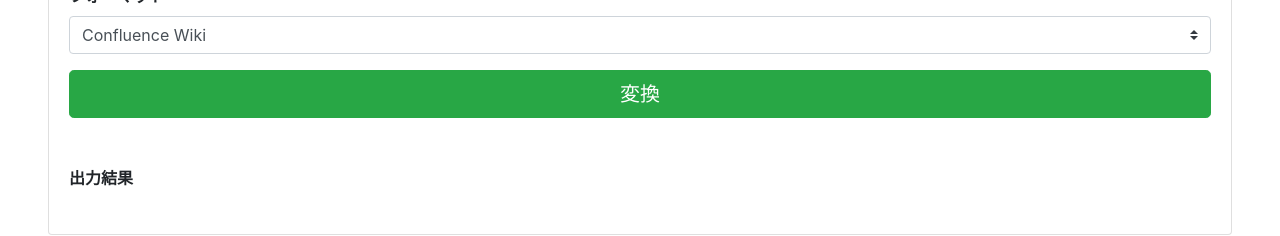
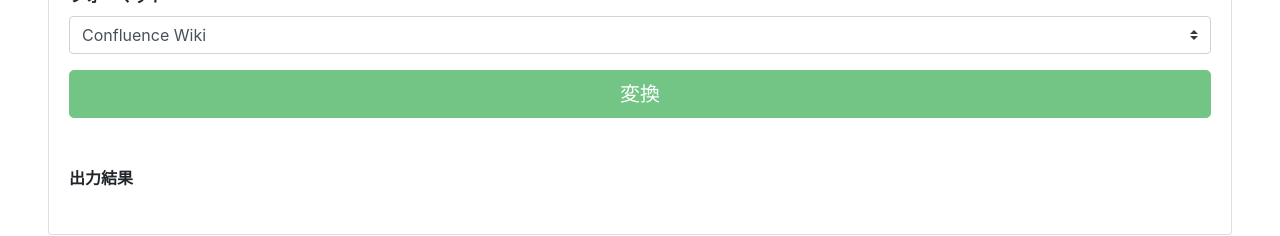
Before and after one commit to wlg-shinya/chatwork-converter, a Vue app: page / in a window 1280 px wide. Shown: the part 402-638 px from the top of the page. Built offline with nearby package versions, Linux system fonts and the light colour scheme; what @kyvg/vue3-notification would draw is missing.

Commit message:
変換できない状況ではボタンを無効化

```diff
--- a/src/components/ChatConverter.vue
+++ b/src/components/ChatConverter.vue
@@ -7,6 +7,8 @@
 FORMAT.set("confluence", "Confluence Wiki")
 
 const CHATWORK_NAME = "Chatwork"
+const MESSAGE_URL_REQEXP = /.*rid([0-9]+)-([0-9]+)/
+const TARGET_MESSAGE_COUNT = { MIN: 1, MAX: 100 }
 
 const messageURL = ref("")
 const targetMessageCount = ref(5)
@@ -40,13 +42,22 @@
   }
 }
 
+function validate() {
+  // URLが入力されていなければ無効
+  if (!messageURL.value) return false
+  // 不正なURLなら無効
+  if (!messageURL.value.match(MESSAGE_URL_REQEXP)) return false
+  // 取得件数が範囲外なら無効
+  if (targetMessageCount.value < TARGET_MESSAGE_COUNT.MIN || targetMessageCount.value > TARGET_MESSAGE_COUNT.MAX) {
+    return false
+  }
+  // チェックを通過したので有効
+  return true
+}
+
 function createOutputText() {
   const url = messageURL.value
-  if (!url) return
-
-  const match = url.match(/.*rid([0-9]+)-([0-9]+)/)
-  if (!match) return
-
+  const match = url.match(MESSAGE_URL_REQEXP) ?? [] // ts警告回避。nullではないことはvalidate()で保証する
   const roomId = match[1]
   const messageId = match[2]
   const count = targetMessageCount.value
@@ -127,7 +138,9 @@
         <label class="font-weight-bold">使い方</label>
         <ol>
           <li>{{ CHATWORK_NAME }}で残したいやり取りの先頭のメッセージリンクを「先頭メッセージリンク」にコピペして変換ボタンを押します</li>
-          <li>出力結果をコピーします。末尾にある <fa icon="copy" /> を押してもコピーされます。手動でも大丈夫です</li>
+          <li>出力結果をコピーします。末尾にある
+            <fa icon="copy" /> を押してもコピーされます。手動でも大丈夫です
+          </li>
           <li>{{ howToPaste }}</li>
         </ol>
       </div>
@@ -137,7 +150,8 @@
       </div>
       <div class="form-group">
         <label class="font-weight-bold">何件先まで変換するか</label>
-        <input v-model="targetMessageCount" type="number" class="form-control" />
+        <input v-model="targetMessageCount" type="number" :min="TARGET_MESSAGE_COUNT.MIN" :max="TARGET_MESSAGE_COUNT.MAX"
+          class="form-control" />
       </div>
       <div class="form-group">
         <label class="font-weight-bold">フォーマット</label>
@@ -145,16 +159,16 @@
           <option v-for="[key, value] in FORMAT" :key="key" :value="key">{{ value }}</option>
         </select>
       </div>
-      <button @click="createOutputText()" class="btn btn-success btn-lg">変換</button>
+      <button @click="createOutputText()" :disabled="!validate()" class="btn btn-success btn-lg">変換</button>
       <br><br>
       <div class="form-group">
         <label class="font-weight-bold">出力結果</label>
         <div v-if="outputText">
           <div class="alert alert-success" style="user-select:all;">
-            <pre style="text-align:left;">{{ outputText }}</pre>
             <button @click="copyOutputText()" class="btn btn-outline-success">
               <fa icon="copy" />
             </button>
+            <pre style="text-align:left;">{{ outputText }}</pre>
           </div>
         </div>
       </div>
```
